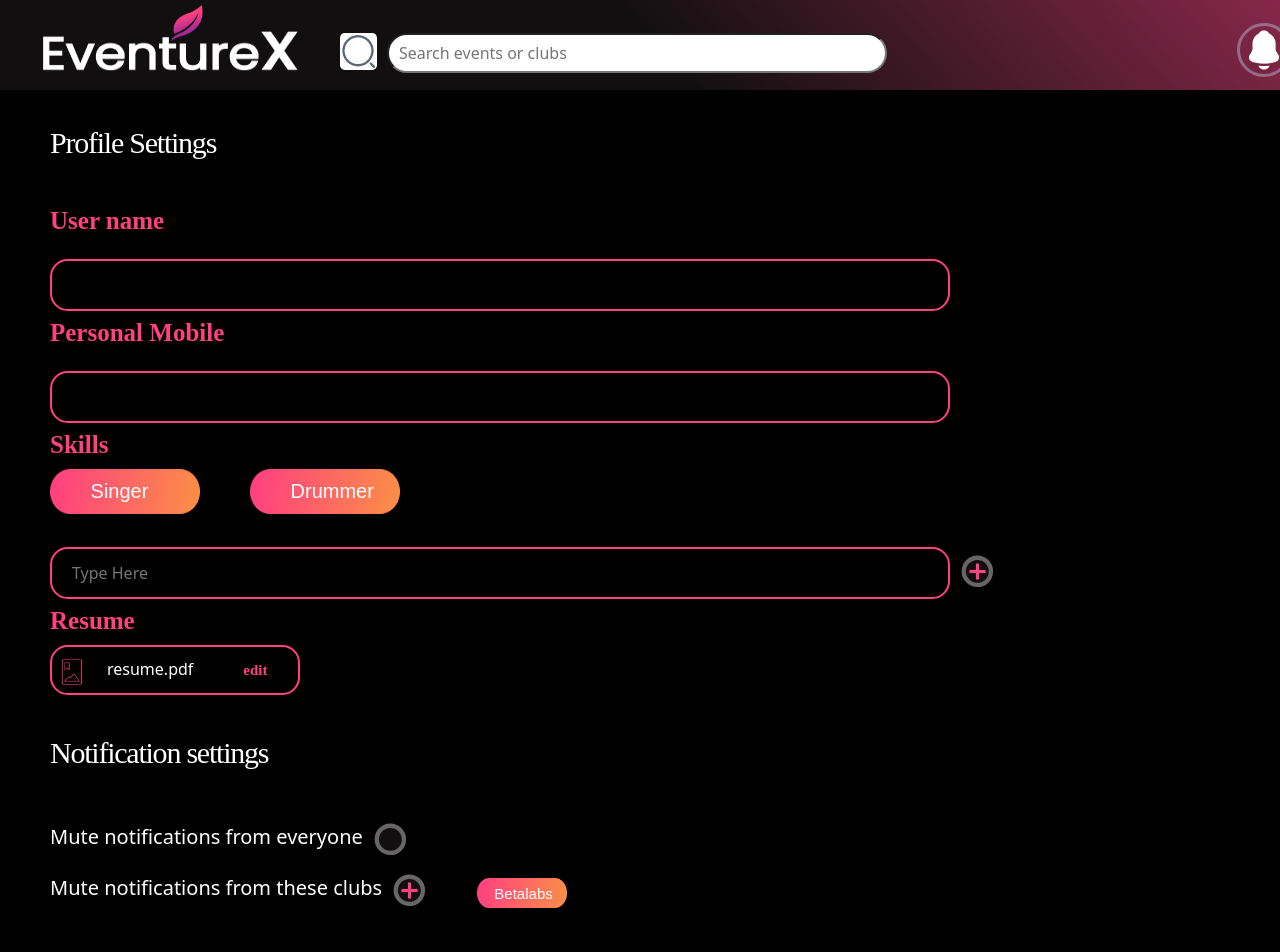
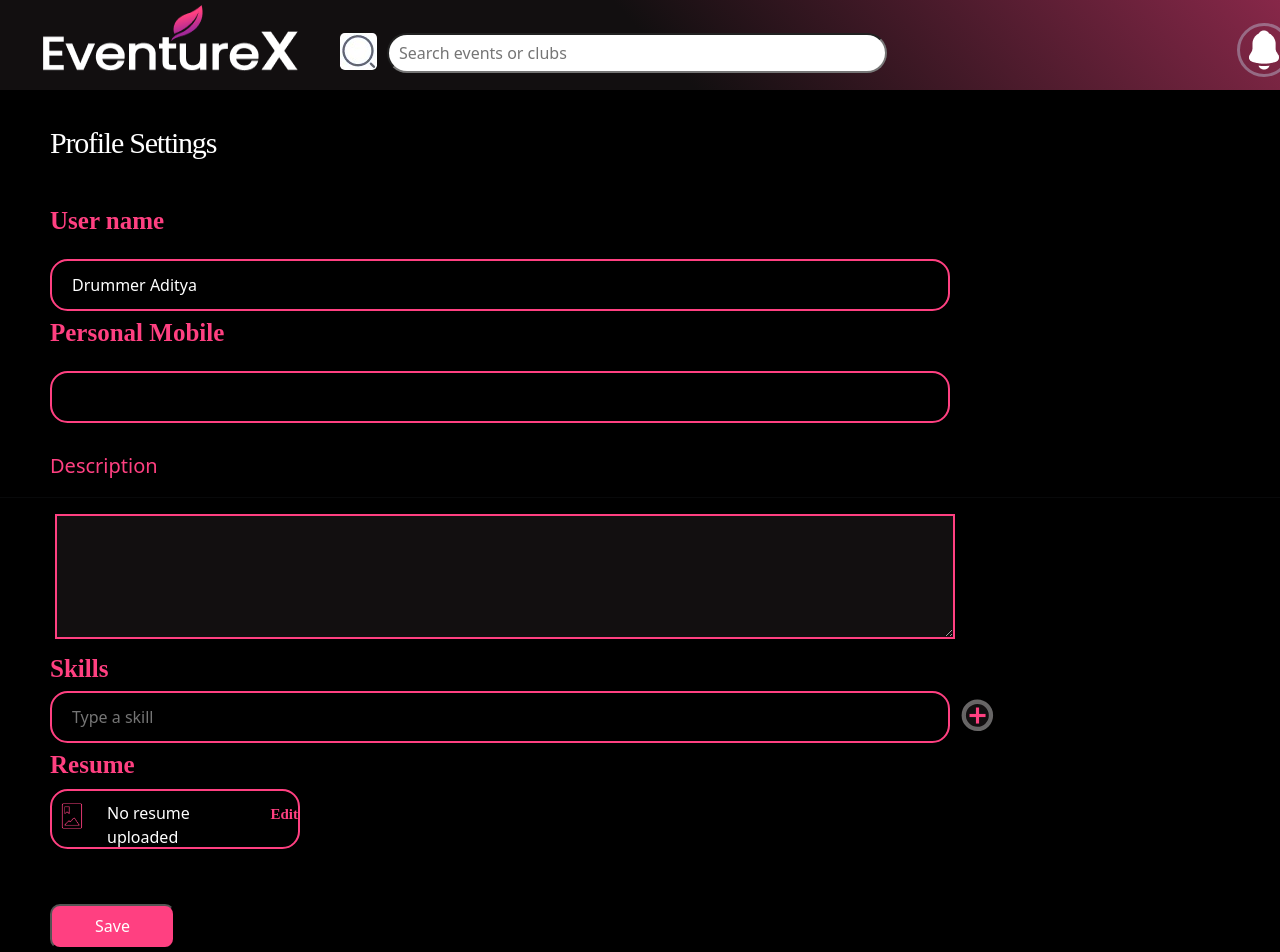
Before and after one commit to Namitsai19082005/EventureX-DBMS-Project, a React (Vite) app in the folder DBMS_Project/: page /Settings in a window 1280 px wide. Shown: the top 952 px of the page. Built offline with nearby package versions, Linux system fonts and the light colour scheme.

Commit message:
Profile page functionality added

```diff
--- a/DBMS_Project/src/App.jsx
+++ b/DBMS_Project/src/App.jsx
@@ -14,18 +14,39 @@ import NewPost from "./Components/NewPost.jsx"
 import MusicClubEvents from "./Components/MusicClubEvents.jsx"
 import ClubApplication from "./Components/ClubApplication.jsx"
 import StudentSearch from "./Components/StudentSearch.jsx"
+import { useState } from "react"
+import { useEffect } from "react"
 import './App.css'
 import { Route,Routes } from "react-router-dom"
 
 function App()
 {
+
+  const [profileInfo, setProfileInfo] = useState({
+    username: 'Drummer Aditya',
+    mobile: '',
+  });
+
+  useEffect(() => {
+    const storedProfileInfo = localStorage.getItem('profileInfo');
+    if (storedProfileInfo) {
+      setProfileInfo(JSON.parse(storedProfileInfo));
+    }
+  }, []);
+
+  const updateProfileInfo = (newInfo) => {
+    const updatedInfo = { ...profileInfo, ...newInfo };
+    setProfileInfo(updatedInfo);
+    localStorage.setItem('profileInfo', JSON.stringify(updatedInfo));
+  };
+
   return (
         <Routes>
           <Route path = "/" element = {<Register/>} />
           <Route path="/login" element={<Login/>}/>
           <Route path="/Home" element={<HomePage/>}/>
           <Route path="/Club" element={<Club/>}/>
-          <Route path="/Profile" element={<ProfilePage/>}/>
+          <Route path="/Profile" element={<ProfilePage profileInfo={profileInfo}></ProfilePage>}/>
           <Route path="/RunawayRegs" element={<RunawayRegs/>}/>
           <Route path="/ClubEvents" element={<ClubEvents/>}/>
           <Route path="/Gallery" element={<Gallery/>}/>
@@ -33,7 +54,7 @@ function App()
           <Route path="/Post" element={<WildbeatsPosts/>}/>
           <Route path="/Notification" element={<Notification/>}/>
           <Route path="/NewPost" element={<NewPost/>}/>
-          <Route path="/Settings" element={<Settings/>}/>
+          <Route path="/Settings" element={<Settings profileInfo={profileInfo} updateProfileInfo={updateProfileInfo}></Settings>}/>
           <Route path="/MusicClub" element={<MusicClubEvents/>}/>
           <Route path="/Application" element={<ClubApplication/>}/>
           <Route path="/StudentSearch" element={<StudentSearch/>}/>
--- a/DBMS_Project/src/Components/ProfilePage.jsx
+++ b/DBMS_Project/src/Components/ProfilePage.jsx
@@ -6,18 +6,18 @@ import trendle from "../assets/trendle.png"
 import gdscbadge from "../assets/gdscbadge.png"
 import apporv from "../assets/apporv.png"
 import event from "../assets/event.png"
-function ProfilePage()
+function ProfilePage({ profileInfo })
 {
     return (
         <div className={styles.profilepage}>
-            <header>
+            <header className={styles.header}>
                 <Header></Header>
             </header>
             <div className={styles.profile}>
                 <img src={profilebg} width="100%" alt="profilebg"/>
                 <img/>
-                <p className={styles.name}>Drummer Aditya</p>
-                <p className={styles.rno}>2023BEC0038</p>
+                <p className={styles.name}>{profileInfo.username}</p>
+                <p className={styles.rno}>2023BCD0041</p>
                 <p className={styles.club}>WildBeats Member - Trendles Member</p>
 
                 <div className={styles.badges}>
@@ -49,8 +49,6 @@ function ProfilePage()
                <p className="card-text" style={{color: "white"}}>Apoorv Volunteer</p>
                </div>
                </div>
-
-
                </div>
 
             </div>
@@ -58,12 +56,20 @@ function ProfilePage()
                 <p>About</p>
             </div>
             <div className={styles.desc}>
-                <p style={{color: "white"}}>Lorem Ipsum is simply dummy text of the printing and typesetting industry. Lorem Ipsum has been the industry's standard.</p>
+                <p style={{color: "white"}}>{profileInfo.description || "No description provided"}</p>
                 <div className={styles.details}>
-                    <p className={styles.detailstext}>Mail:</p>
-                    <p className={styles.detailstext}>Mobile Number:</p>
-                    <p className={styles.detailstext}>Website:</p>
-                    <p className={styles.detailstext}>Resume:</p>
+                    <p className={styles.detailstext}>Mail: <span className={styles.email}>namitsa23bcd41@iiitkottayam.ac.in</span></p>
+                    <p className={styles.detailstext}>Mobile Number:  <span className={styles.email}>{profileInfo.mobile}</span></p>
+                    <p className={styles.detailstext}>Skills: {profileInfo.skills && profileInfo.skills.length > 0 ? (
+            <ul>
+              {profileInfo.skills.map((skill, index) => (
+                <li key={index} style={{ color: "white" }}><span className={styles.email}>{skill}</span></li>
+              ))}
+            </ul>
+          ) : (
+            <span className={styles.email}>No skills added yet</span>
+          )}</p>
+                <p className={styles.detailstext}>Resume: <span className={styles.email}>{profileInfo.resume ? <a href={profileInfo.resume} download>Download Resume</a> : "No resume uploaded"}</span></p>
                 </div>
             </div>
             <div className={styles.about}>
--- a/DBMS_Project/src/Components/Register.jsx
+++ b/DBMS_Project/src/Components/Register.jsx
@@ -92,7 +92,7 @@ function Register() {
               <input className={styles.otp} type="password" id="otp" name="otp" placeholder="OTP" required /><br />
               <div>
                 {otpSent ? <p className={styles.otptext}>We have sent you an OTP to your mail</p> : null}
-                <p className={styles.otptext} style={{ color: '#FF4081' }}>Resend OTP*</p>
+                <p className={styles.otptext} style={{ color: '#FF4081' }} onClick={handleSendOTP}>Resend OTP*</p>
               </div>
             </div>
             <div className={styles.passsec}>
--- a/DBMS_Project/src/Components/Settings.jsx
+++ b/DBMS_Project/src/Components/Settings.jsx
@@ -2,10 +2,86 @@ import Header from "./Header.jsx"
 import styles from "./Settings.module.css"
 import plus from "../assets/plus.png"
 import resumeimg from "../assets/resumeimg.png"
-import circle from "../assets/circle.svg"
-import lighttheme from "../assets/lighttheme.svg"
-import darktheme from "../assets/darktheme.svg"
-function Settings(){
+import { useState } from "react"
+import { useEffect } from "react"
+function Settings({ profileInfo, updateProfileInfo })
+{
+
+  const [username, setUsername] = useState(profileInfo.username);
+  const [mobile, setMobile] = useState(profileInfo.mobile);
+  const [description, setDescription] = useState(profileInfo.description || "");
+  const [skills, setSkills] = useState(profileInfo.skills || []);
+  const [newSkill, setNewSkill] = useState("");
+  const [resume, setResume] = useState(profileInfo.resume || null);
+
+  useEffect(() => {
+    const storedUsername = localStorage.getItem('username');
+    const storedMobile = localStorage.getItem('mobile');
+    const storedDescription = localStorage.getItem('description');
+    const storedSkills = JSON.parse(localStorage.getItem('skills') || '[]');
+    const storedResume = localStorage.getItem('resume');
+
+    if (storedUsername) {
+      setUsername(storedUsername);
+    }
+    if (storedMobile) {
+      setMobile(storedMobile);
+    }
+
+    if (storedDescription) {
+      setDescription(storedDescription);
+    }
+    if (storedResume)
+    {
+      setResume(storedResume);
+    }
+
+    if (storedSkills)
+      {
+        setSkills(storedSkills);
+      }
+  }, []);
+
+  const handleSave = () => {
+    updateProfileInfo({ username, mobile, description, skills, resume });
+    localStorage.setItem('username', username);
+    localStorage.setItem('mobile', mobile);
+    localStorage.setItem('description', description);
+    localStorage.setItem('skills', JSON.stringify(skills));
+    if (resume) {
+        localStorage.setItem('resume', resume);
+    }
+};
+
+
+  const handleAddSkill = () => {
+    if (newSkill.trim() !== "") {
+      setSkills([...skills, newSkill.trim()]);
+      setNewSkill("");
+    }
+  };
+
+  const handleRemoveSkill = (index) => {
+    const updatedSkills = skills.filter((_, i) => i !== index);
+    setSkills(updatedSkills);
+  };
+
+
+  const handleResumeUpload = (event) => {
+    const file = event.target.files[0];
+    if (file) {
+      const fileURL = URL.createObjectURL(file);
+      setResume(fileURL); // Store resume file URL (or handle it on the server)
+    }
+  };
+
+
+  const handleRemoveResume = () => {
+    setResume(null);
+    localStorage.removeItem("resume"); // Clear from local storage
+  };
+
+
   return (
     <div className={styles.settingsPage}>
       <div className={styles.header}>
@@ -20,7 +96,8 @@ function Settings(){
         </div>
         <div className={styles.userform}>
           <form>
-          <input type="text" id="username"/>
+          <input type="text" id="username"  value={username}
+              onChange={(e) => setUsername(e.target.value)}/>
           </form>
         </div>
       </div>
@@ -30,24 +107,35 @@ function Settings(){
         </div>
         <div className={styles.userform}>
           <form>
-          <input type="text" id="username"/>
+          <input type="text"
+              id="username"
+              value={mobile}
+              onChange={(e) => setMobile(e.target.value)}/>
           </form>
         </div>
       </div>
+      <div>
+      <p className={styles.text1}>Description</p>
+      <hr/>
+      <textarea className={styles.text2} value={description}
+          onChange={(e) => setDescription(e.target.value)}>type here</textarea>
+      </div>
       <div className={styles.name}> Skills </div>
-        <div className={styles.skills}>
-        <div className={styles.singer}>
-            <h2 style={{color:`white`}}> <pre><p className={styles.singertext}> Singer </p></pre> </h2>
-        </div>
-        <div className={styles.singer}>
-            <h2 style={{color:`white`}}> <pre><p className={styles.singertext}> Drummer </p> </pre> </h2>
-        </div>
+      <div className={styles.skills}>
+        {skills.map((skill, index) => (
+          <div key={index} className={styles.singer} onClick={() => handleRemoveSkill(index)}>
+            <h2 style={{ color: `white` }}>
+              <pre><p className={styles.singertext}>{skill}</p></pre>
+            </h2>
+          </div>
+        ))}
       </div>
       <div className={styles.form}>
         <div className={styles.userform}>
-        <input type="text" id="username" placeholder="Type Here"/>
+        <input type="text" id="username"value={newSkill} placeholder="Type a skill"
+            onChange={(e) => setNewSkill(e.target.value)} />
         </div>
-        <div className={styles.img2}>
+        <div className={styles.img2} onClick={handleAddSkill}>
         <img src={plus} width="35px" height="35px"/>
         </div>
       </div>
@@ -58,51 +146,37 @@ function Settings(){
           <img src={resumeimg} width="30px" height="30px"/>
           </div>
           <div className={styles.resumetext}>
-            <p> resume.pdf </p>
+          {resume ? (
+        <>
+          <p>resume.pdf</p>
+          <button
+            type="button"
+            className={styles.removeButton}
+            onClick={handleRemoveResume}
+          >
+            Remove
+          </button>
+        </>
+      ) : (
+        <p>No resume uploaded</p>
+      )}
           </div>
           <div className={styles.resumeedit}>
-            <p> edit </p>
+          <label htmlFor="resume-upload" className={styles.editLabel}>
+              Edit
+            </label>
+            <input
+              type="file"
+              id="resume-upload"
+              style={{ display: 'none' }}
+              accept=".pdf,.doc,.docx"
+              onChange={handleResumeUpload}
+            />
           </div>
         </div>
 
       </div>
-      <div className={styles.profileSettings}>
-          <p> Notification settings </p>
-      </div>
-      <div className={styles.notification}>
-        <p className={styles.mute}> Mute notifications from everyone</p>
-        <div className={styles.circleimg}>
-        <img src={circle} width="35px" height="35px"/>
-        </div>
-      </div>
-      <div className={styles.notification}>
-        <p className={styles.mute}> Mute notifications from these clubs</p>
-        <div className={styles.circleimg2}>
-        <img src={plus} width="35px" height="35px"/>
-        </div>
-        <div className={styles.betalabs}>
-        <div className={styles.singer2}>
-            <h2 style={{color:`white`}}> <pre><p className={styles.singertext2}> Betalabs </p></pre> </h2>
-        </div>
-        </div>
-      </div>
-      <div className={styles.profileSettings}>
-        <p> Theme </p>
-      </div>
-      <div className={styles.themes}>
-        <div className={styles.nameform4}>
-        <div className={styles.light}>
-        <img src={lighttheme} width="40px" height="40px"/>
-        <p className={styles.lighttext}> Light</p>
-        </div>
-        </div>
-        <div className={styles.nameform3}>
-          <div className={styles.dark}>
-            <img src={darktheme} width="40px" height="40px"/>
-          </div>
-          <p className={styles.darktext}> Dark </p>
-        </div>
-      </div>
+      <button type="button" className={`${styles.btn} ${styles.btn1}`} onClick={handleSave}>Save</button>
     </div>
   )
 }
--- a/DBMS_Project/src/Components/Settings.module.css
+++ b/DBMS_Project/src/Components/Settings.module.css
@@ -38,22 +38,37 @@
 .skills{
   display:flex;
 }
+
+.singer {
+  background-color: #333;
+  color: white;
+}
+
+.lightTheme .singer {
+  background-color: #ddd;
+  color: black;
+}
+
 .singer{
   background-image: url("../assets/pink1.png");
   background-size: 100% 100%;
-  width:150px;
+  max-width: fit-content;
+  min-width: 80px;
   height:45px;
   margin-left:50px;
-  padding: 5px;
+  padding-top: 5px;
+  padding-bottom: 5px;
+  padding-right: 10px;
   margin-bottom: 25px;
   margin-top:10px;
-  align-items:center;
+  border-radius: 100px;
 }
 .singertext{
   font-family: "Arial";
   font-size:20px;
   margin-top:5px;
-  margin-left:30px;
+  margin-left:20px;
+  margin-right: 10px;
 }
 .skillsform{
   display:flex;
@@ -63,7 +78,7 @@
   border: 2.213px solid #FF4081;
   background: rgba(0, 0, 0, 0.38);
   width: 250px;
-  height: 50.894px;
+  height: 60px;
   flex-shrink: 0;
   margin-bottom:25px;
   margin-left:50px;
@@ -73,6 +88,33 @@
   margin-top:10px;
   margin-left:5px;
 }
+
+.text1
+{
+    font-size: 20px;
+    color: #FF4081;
+    margin-left: 50px;
+    margin-top: 20px;
+}
+
+.text2
+{
+    margin-left: 55px;
+    color: rgba(255,255,255);
+    background-color: #120F10;
+    width: 900px;
+    margin-bottom: 10px;
+    padding-left: 10px;
+    height: 125px;
+    border: 2px solid #FF4081;
+    box-sizing: border-box;
+}
+
+.resume
+{
+   display: flex;
+}
+
 .resumeform{
   display:flex;
 }
@@ -96,12 +138,39 @@
   font-style: normal;
   font-weight: 600;
   line-height: normal;
-  margin-left:50px;
+  margin-left: 30px;
   margin-top:15px;
 }
-.notification{
-  display:flex;
+
+.btn
+{
+    background-color: black;
+    color: white;
+    width: 125px;
+    height: 45px;
+    border-radius: 10px;
 }
+
+.btn1
+{
+    background-color: #FF4081;
+    margin-right: 10px;
+    margin-left: 50px;
+    margin-bottom: 10px;
+    margin-top: 30px;
+}
+
+.removeButton {
+  background-color: #007bff; /* Use the same color as the Save button */
+  color: white; /* Text color */
+  border: none; /* Remove default border */
+  border-radius: 5px; /* Rounded corners */
+  padding: 5px 10px; /* Padding for button */
+  cursor: pointer; /* Cursor change on hover */
+  transition: background-color 0.3s ease;
+  margin-top: 10px;/* Smooth background color change */
+}
+
 .mute{
   color:white;
   margin-left:50px;
```
Also changed, not shown: DBMS_Project/src/Components/Profile.module.css (+17 -2 lines).
